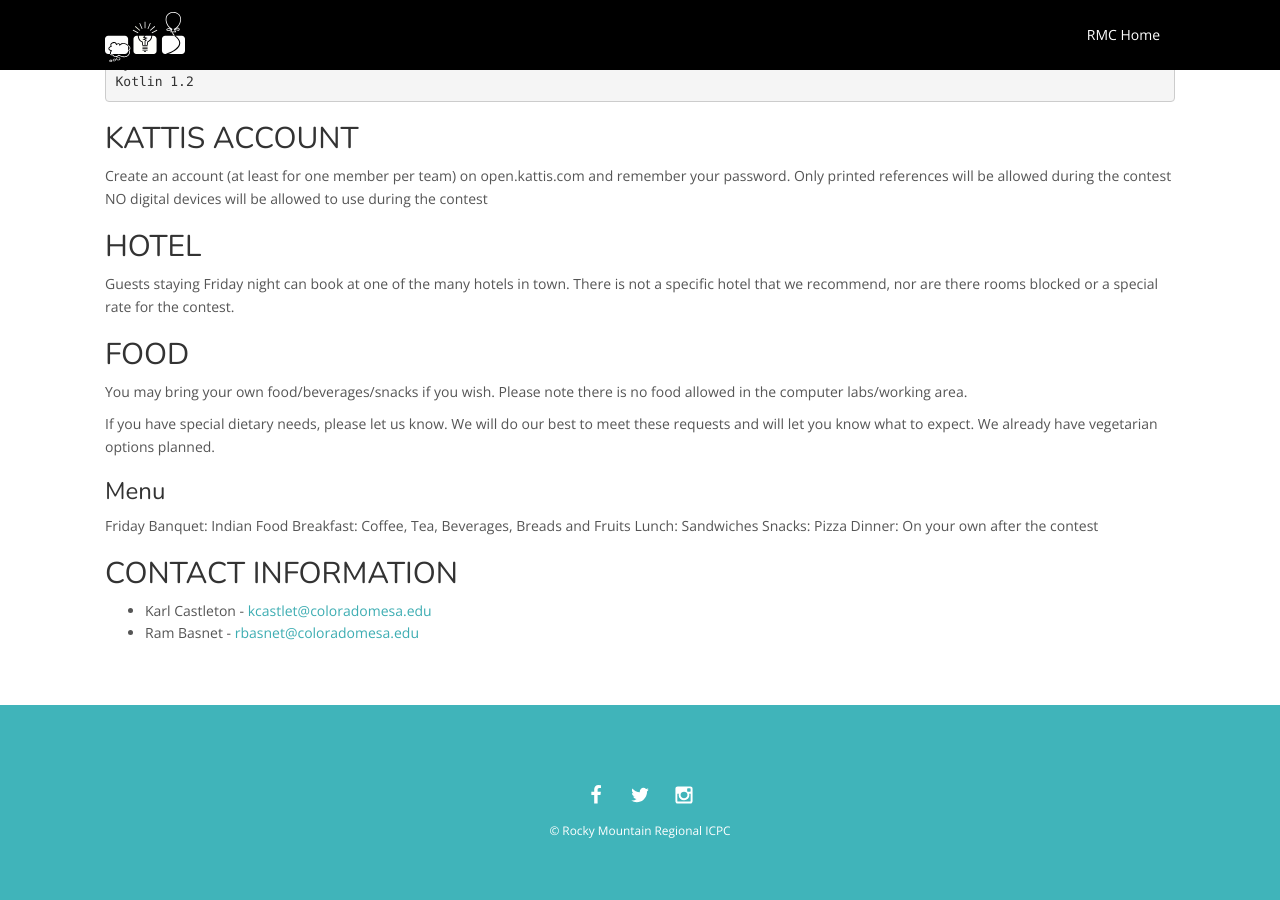
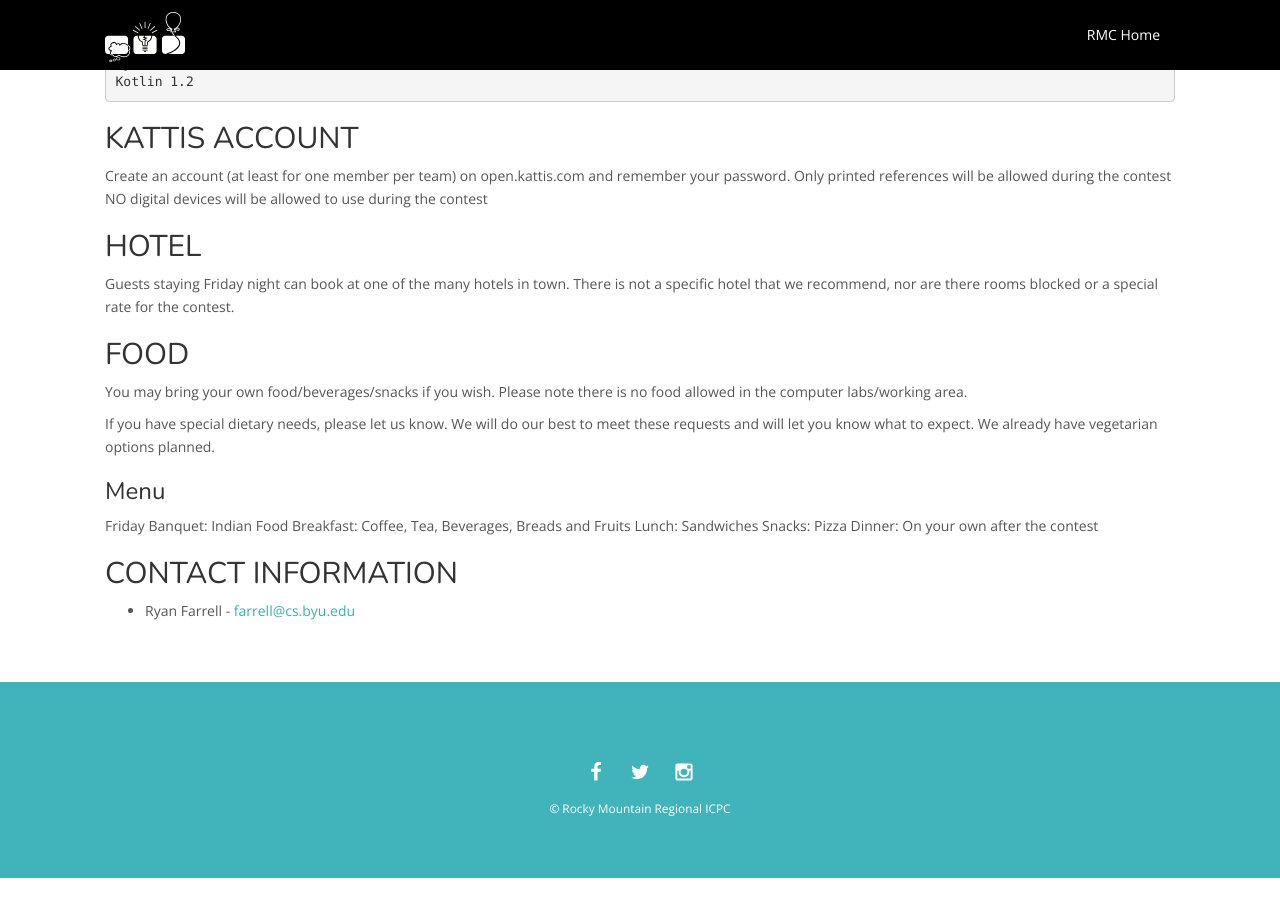
Before and after one commit to icpc/na-rocky-mountain-web, a Jekyll site: the page built from docs/byu/index.md, in a window 1280 px wide and 900 px high, scrolled down 1511 px. Built offline with Jekyll 4.4.1, drawn with Linux system fonts in a browser that asks for light colours; nearby versions of some CDN libraries; our own code applies the rules of GitHub Pages for plain Markdown files; after the commit the page ends 2389 px from its top, so only the background shows below that.

Commit message:
Update index.md

```diff
--- a/docs/byu/index.md
+++ b/docs/byu/index.md
@@ -94,5 +94,4 @@ Dinner: On your own after the contest
 
 ## CONTACT INFORMATION
 
-- Karl Castleton - [kcastlet@coloradomesa.edu](mailto:kcastlet@coloradomesa.edu)
-- Ram Basnet - [rbasnet@coloradomesa.edu](mailto:kcastlet@coloradomesa.edu)
+- Ryan Farrell - [farrell@cs.byu.edu](mailto:farrell@cs.byu.edu)
```
